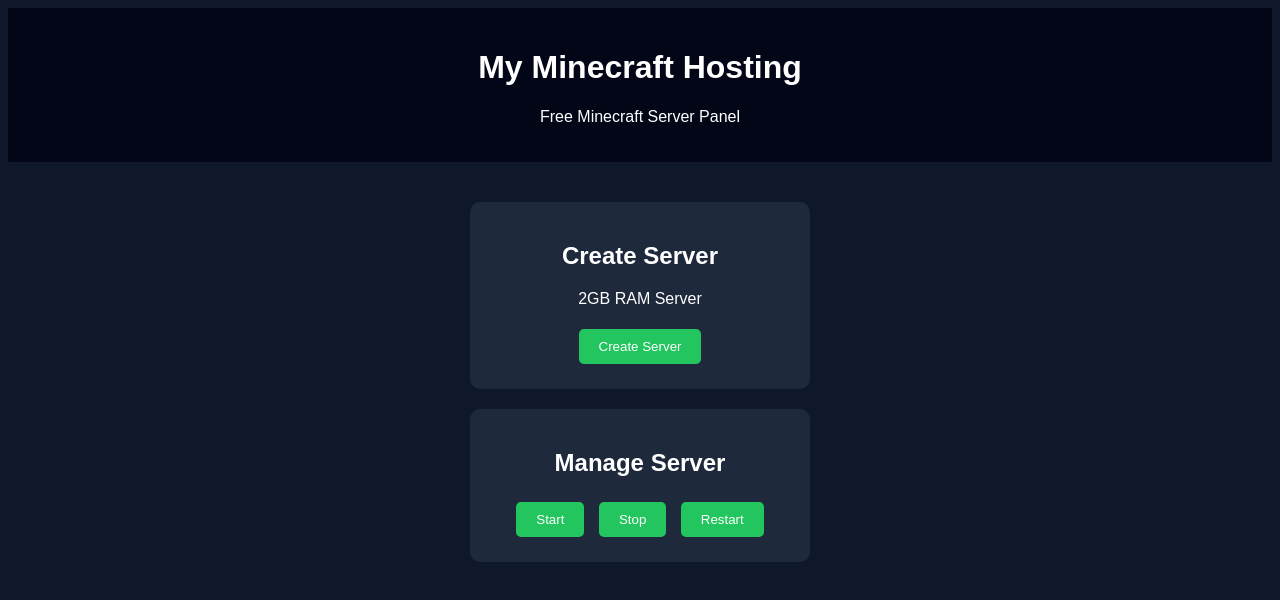
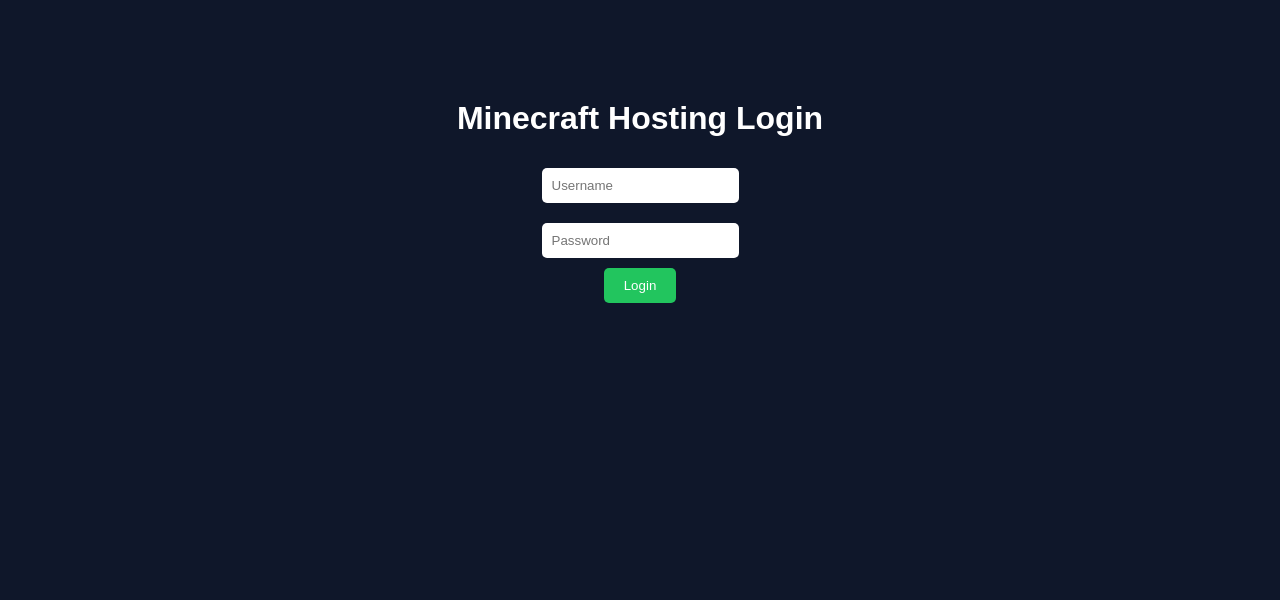
Before and after one commit to swift-mc-cyber/hosting, a plain HTML site: page index.html in a window 1280 px wide. Drawn offline with Linux system fonts and the light colour scheme.

Commit message:
Update index.html

```diff
--- a/index.html
+++ b/index.html
@@ -1,7 +1,7 @@
 <!DOCTYPE html>
 <html>
 <head>
-<title>Minecraft Hosting Panel</title>
+<title>Login</title>
 
 <style>
 body{
@@ -9,65 +9,52 @@
 color:white;
 font-family:Arial;
 text-align:center;
+margin-top:100px;
 }
 
-.header{
-background:#020617;
-padding:20px;
-}
-
-.container{
-margin-top:40px;
-}
-
-.card{
-background:#1e293b;
-margin:20px auto;
-padding:20px;
-width:300px;
-border-radius:10px;
+input{
+padding:10px;
+margin:10px;
+border-radius:5px;
+border:none;
 }
 
 button{
 padding:10px 20px;
+background:#22c55e;
 border:none;
-background:#22c55e;
 color:white;
 border-radius:5px;
 cursor:pointer;
-margin:5px;
+}
+</style>
+
+<script>
+function login(){
+
+var user=document.getElementById("username").value;
+var pass=document.getElementById("password").value;
+
+if(user=="admin" && pass=="1234"){
+window.location.href="dashboard.html";
+}
+else{
+alert("Wrong login");
 }
 
-button:hover{
-background:#16a34a;
 }
+</script>
 
-</style>
 </head>
 
 <body>
 
-<div class="header">
-<h1>My Minecraft Hosting</h1>
-<p>Free Minecraft Server Panel</p>
-</div>
+<h1>Minecraft Hosting Login</h1>
 
-<div class="container">
+<input id="username" placeholder="Username"><br>
+<input id="password" type="password" placeholder="Password"><br>
 
-<div class="card">
-<h2>Create Server</h2>
-<p>2GB RAM Server</p>
-<button>Create Server</button>
-</div>
-
-<div class="card">
-<h2>Manage Server</h2>
-<button>Start</button>
-<button>Stop</button>
-<button>Restart</button>
-</div>
-
-</div>
+<button onclick="login()">Login</button>
 
 </body>
 </html>
```
